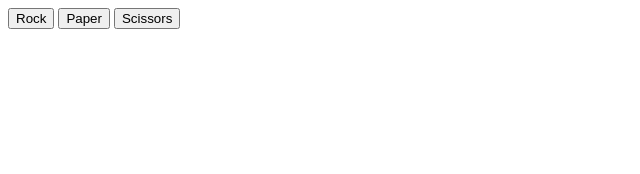
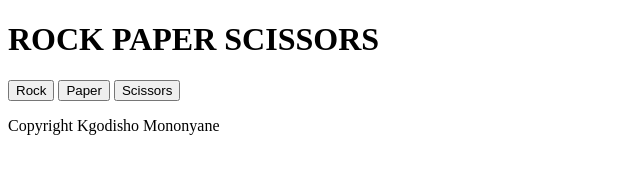
Before and after one commit to Kgodisho-Mononyane/rock-paper-scissors-odin, a plain HTML site: page index.html in a window 1280 px wide. Shown: the whole page, without its empty margins (0-640 px from the left). Drawn offline with Linux system fonts and the light colour scheme.

Commit message:
add basic structuring to html

```diff
--- a/index.html
+++ b/index.html
@@ -6,12 +6,25 @@
     <title>Rock Paper Scissors</title>
 </head>
 <body>
-    <div id="button-container">
-        <button class="rps-btns" id="rock-btn">Rock</button>
-        <button class="rps-btns" id="paper-btn">Paper</button>
-        <button class="rps-btns" id="scissors-btn">Scissors</button>
-    </div>
+    <header>
+        <h1>ROCK PAPER SCISSORS</h1>
+    </header>
+
+    <main>
+        <div id="button-container">
+            <button class="rps-btns" id="rock-btn">Rock</button>
+            <button class="rps-btns" id="paper-btn">Paper</button>
+            <button class="rps-btns" id="scissors-btn">Scissors</button>
+        </div>
     <div id="output"></div>
+    </main>
+
+    <footer>
+       <p id="copyright">Copyright Kgodisho Mononyane</p>
+    </footer>
+
+
+
 
     <script src="script.js"></script>
 </body>
```
Also changed, not shown: 1 other file.
